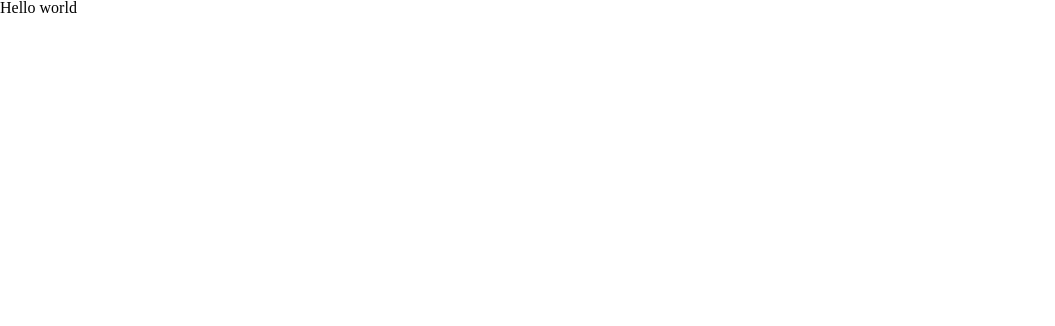
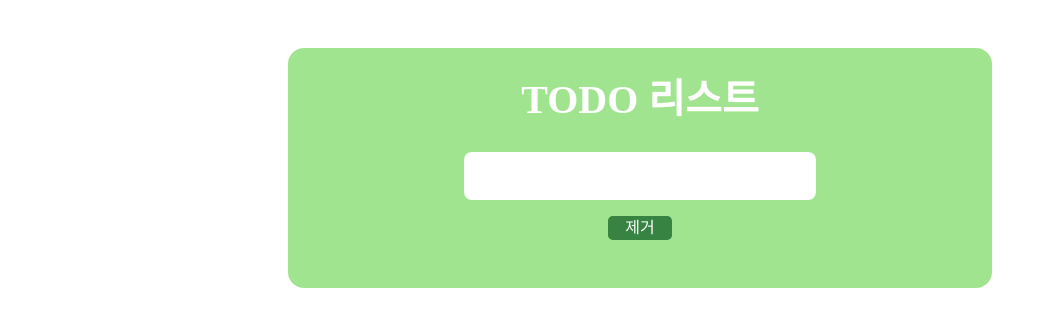
Before and after one commit to DongHunWon/svelte-todo-app, a Svelte app: page / in a window 1280 px wide. Shown: the top 326 px of the page, without its empty margins (0-1055 px from the left). Built offline with nearby package versions, Linux system fonts and the light colour scheme.

Commit message:
todo 기본 code

```diff
--- a/src/App.svelte
+++ b/src/App.svelte
@@ -1,5 +1,94 @@
 <script>
-	let name = 'world';
+	import { loadData, saveData } from './DataController.js';
+
+	let listData = loadData();
+
+	const addListHandler = (event) => {
+		if (event.key === 'Enter') {
+			const text = event.target.value;
+			if (!text) return;
+
+			listData = listData.concat({done: false, text: text});
+			event.target.value = '';
+		}
+	}
+
+	const removeListHandler = () => {
+		listData = listData.filter(l => !l.done);
+	}
+
+	// listData 값이 변경될 때마다 데이터 저장
+	$: saveData(listData);
 </script>
 
-<h1>Hello {name}</h1>
+<main class="wrap">
+	<header class="title">
+		TODO 리스트
+	</header>
+
+	<section>
+		<input class='textInput' type='text' on:keydown={addListHandler}/>
+		<nav>
+			<button class="btn" on:click={removeListHandler}>제거</button>
+		</nav>
+		<ul>
+			{#each listData as list}
+				<li>
+					<input type="checkbox" bind:checked={list.done}>
+					<input class="listText" bind:value={list.text} readonly>
+				</li>
+			{/each}
+		</ul>
+	</section>
+</main>
+
+<style>
+	.wrap {
+		width: 50%;
+		background-color: #a0e48f;
+		border-radius: 1rem;
+		margin: 3rem auto;
+		padding: 2rem;
+		display: flex;
+		flex-direction: column;
+		align-items: center;
+		justify-content: center;
+	}
+
+	.title {
+		font-weight: bold;
+		font-size: 2.5rem;
+		color: #ffffff;
+	}
+
+	.textInput {
+        margin-top: 2rem;
+        padding: 0.5rem 1rem;
+        width: 20rem;
+        height: 2rem;
+        border: 1px;
+        border-radius: 0.5rem;
+    }
+
+	nav {
+        margin: 1rem 0;
+        color: #ffffff;
+        text-align: center;
+    }
+
+	.btn {
+        color: #ffffff;
+        background-color: #368342;
+        border-radius: 0.3rem;
+        width: 4rem;
+        height: 1.5rem;
+    }
+
+	.listText {
+        margin-top: 0.5rem;
+        padding: 0.5rem 1rem;
+        width: 30%;
+        border: 1px;
+        border-radius: 0.5rem;
+    }
+</style>
--- /dev/null
+++ b/src/DataController.js
@@ -0,0 +1,11 @@
+export const saveData = (data) => {
+    localStorage.setItem('data', JSON.stringify(data));
+}
+
+export const loadData = () => {
+    const data = localStorage.getItem('data');
+    if (data) {
+        return JSON.parse(data);
+    }
+    return [];
+}
```
